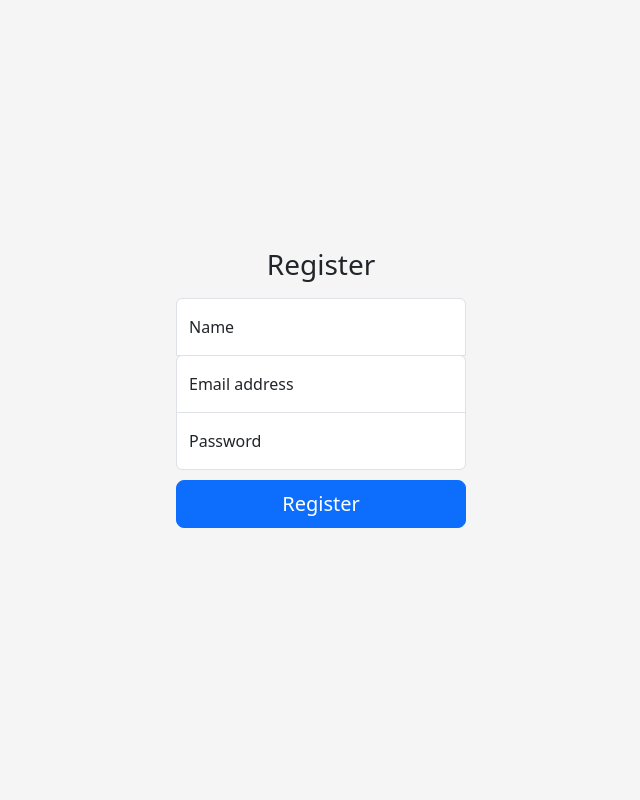
After one commit to pooj2002/IBM_assignment2, a Flask app: page /register in a window 1280 px wide. The commit adds this page. Shown: the whole page, without its empty margins (319-959 px from the left). Run offline with Flask 2, Linux system fonts and the light colour scheme; some libraries are stand-ins or nearby versions.

Commit message:
Created register page

```diff
--- a/IBM_Training/app.py
+++ b/IBM_Training/app.py
@@ -15,7 +15,6 @@ def render_signin(accountok=True):
 
 @app.route("/login", methods = ['POST'])
 def checkLogin():
-    print("helllllllllo")
     email = request.form['email']
     pwd = request.form['password']
     if (email == "ab@ab.com" and pwd == "ab"):
@@ -23,6 +22,13 @@ def checkLogin():
     else:
         return render_signin(False)
 
+
+
+@app.route("/register")
+def register():
+    return render_template("register.html")
+
+
 if __name__ == '__main__':
     app.debug = True
     app.run()
--- a/IBM_Training/templates/index.html
+++ b/IBM_Training/templates/index.html
@@ -16,7 +16,10 @@
             <img src="{{url_for('static', filename = 'images/logo.png')}}" width="40" height="40" class="d-inline-block align-top" alt="">
             JOBS
             </a>
-            <button type="button" class="btn btn-primary accountButton" onclick="javascript:window.location.href='/signin'">Account</button>
+            <div class="col-md-3">
+                <button type="button" class="btn btn-primary accountButton" onclick="javascript:window.location.href='/signin'">Account</button>
+                <button class="btn btn-primary accountButton" type="button" onclick="javascript:window.location.href='/register'">Register</button>
+            </div>
         </nav>
         <!--hero code begins-->
         <div class="px-4 py-5 my-5 text-center">
--- /dev/null
+++ b/IBM_Training/templates/register.html
@@ -0,0 +1,57 @@
+<!doctype html>
+<html lang="en">
+  <head>
+    <meta charset="utf-8">
+    <meta name="viewport" content="width=device-width, initial-scale=1">
+    <meta name="description" content="">
+    <meta name="author" content="Mark Otto, Jacob Thornton, and Bootstrap contributors">
+    <meta name="generator" content="Hugo 0.101.0">
+    <title>Register</title>
+
+    <link rel="canonical" href="https://getbootstrap.com/docs/5.2/examples/sign-in/">
+
+
+
+    <!-- CSS only -->
+    <link href="https://cdn.jsdelivr.net/npm/bootstrap@5.2.1/dist/css/bootstrap.min.css" rel="stylesheet" integrity="sha384-iYQeCzEYFbKjA/T2uDLTpkwGzCiq6soy8tYaI1GyVh/UjpbCx/TYkiZhlZB6+fzT" crossorigin="anonymous">
+    <!-- JavaScript Bundle with Popper -->
+    <script src="https://cdn.jsdelivr.net/npm/bootstrap@5.2.1/dist/js/bootstrap.bundle.min.js" integrity="sha384-u1OknCvxWvY5kfmNBILK2hRnQC3Pr17a+RTT6rIHI7NnikvbZlHgTPOOmMi466C8" crossorigin="anonymous"></script>
+
+<link href="/docs/5.2/dist/css/bootstrap.min.css" rel="stylesheet" integrity="sha384-iYQeCzEYFbKjA/T2uDLTpkwGzCiq6soy8tYaI1GyVh/UjpbCx/TYkiZhlZB6+fzT" crossorigin="anonymous">
+
+    <!-- Favicons -->
+<link rel="apple-touch-icon" href="/docs/5.2/assets/img/favicons/apple-touch-icon.png" sizes="180x180">
+<link rel="icon" href="/docs/5.2/assets/img/favicons/favicon-32x32.png" sizes="32x32" type="image/png">
+<link rel="icon" href="/docs/5.2/assets/img/favicons/favicon-16x16.png" sizes="16x16" type="image/png">
+<link rel="manifest" href="/docs/5.2/assets/img/favicons/manifest.json">
+<link rel="mask-icon" href="/docs/5.2/assets/img/favicons/safari-pinned-tab.svg" color="#712cf9">
+<link rel="icon" href="/docs/5.2/assets/img/favicons/favicon.ico">
+<meta name="theme-color" content="#712cf9">
+
+    <!-- Custom styles for this template -->
+    <link rel="stylesheet" href="{{url_for('static', filename='/stylesheets/signin.css')}}">
+  </head>
+  <body class="text-center">
+
+<main class="form-signin w-25 m-auto">
+  <form method="post" action="/login">
+    <h1 class="h3 mb-3 fw-normal">Register</h1>
+
+    <div class="form-floating">
+      <input type="email" class="form-control" id="floatingInput" placeholder="Name" name="name">
+      <label for="floatingInput">Name</label>
+    </div>
+    <div class="form-floating">
+      <input type="email" class="form-control" id="floatingInput" placeholder="name@example.com" name="email">
+      <label for="floatingInput">Email address</label>
+    </div>
+    <div class="form-floating">
+      <input type="password" class="form-control" id="floatingPassword" placeholder="Password" name="password">
+      <label for="floatingPassword">Password</label>
+    </div>
+    <button class="w-100 btn btn-lg btn-primary" type="submit">Register</button><br><br>
+  </form>
+</main>
+
+  </body>
+</html>
```
Also changed, not shown: IBM_Training/templates/signin.html (+3 -4 lines).
